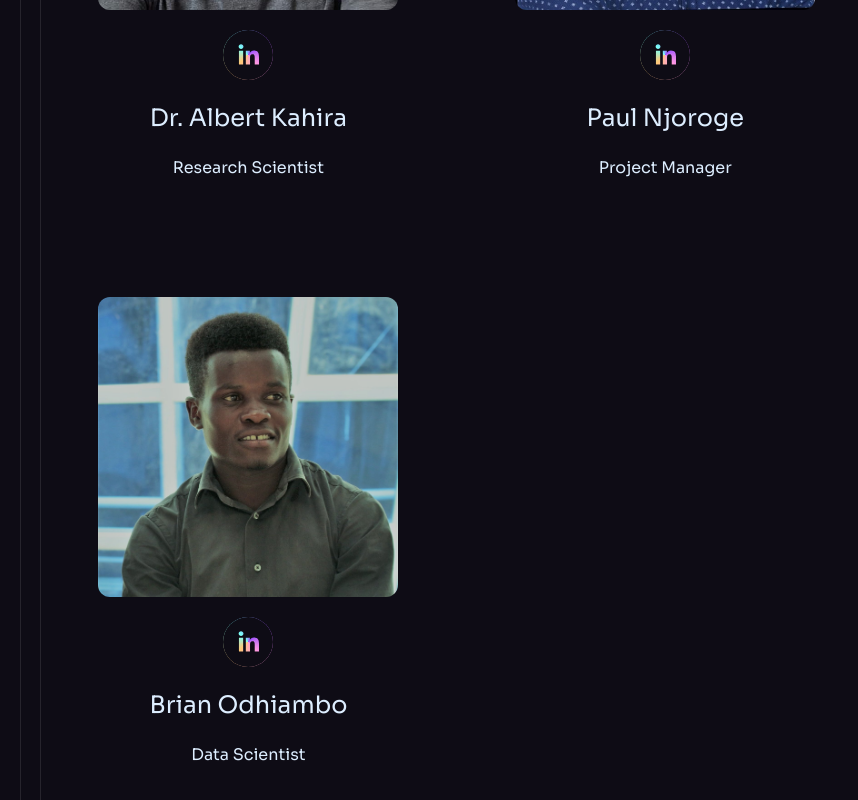
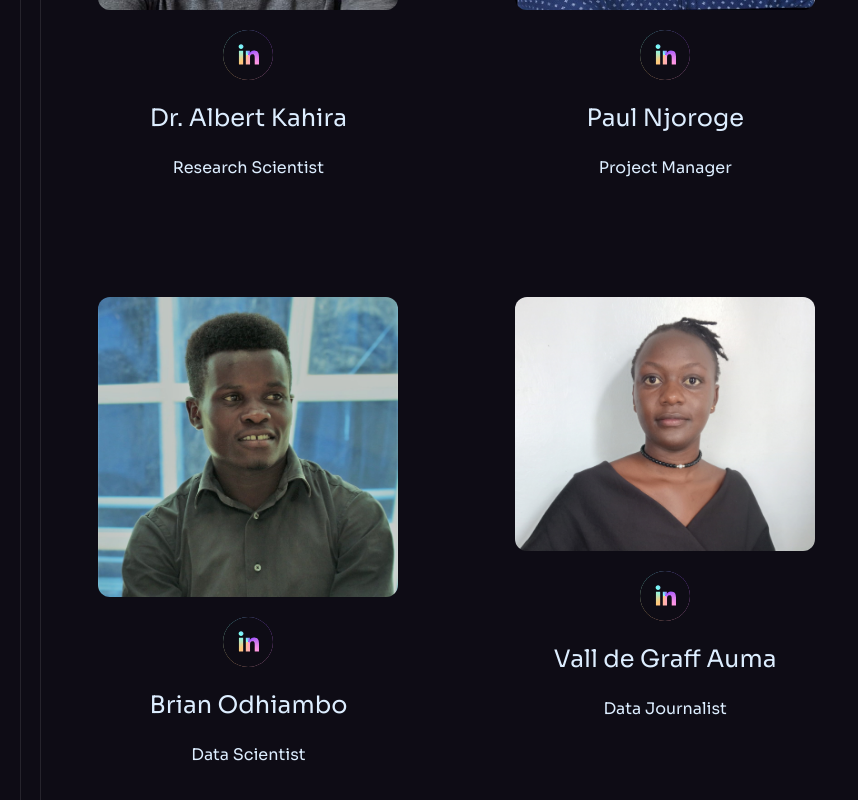
Before and after one commit to Datawise-Africa/datawise_frontend, a React (Vite) app: page /team in a window 1280 px wide. Shown: the part 588-1388 px from the top of the page, without its empty margins (0-858 px from the left). Built offline with nearby package versions, Linux system fonts and the light colour scheme.

Commit message:
Updated data for a new team member

```diff
--- a/src/constants/index.js
+++ b/src/constants/index.js
@@ -324,6 +324,17 @@ export const teamMembers = [
         twitter_url: "https://x.com/__Obrian",
         email: "brian@datawise.africa",
         backgroundUrl: "/assets/icon/reactangle-card-1.svg",
+    },
+    {
+        id: "2",
+        name: "Vall de Graff Auma",
+        title: "Data Journalist",
+        image: "/assets/team_members/vallde.jpg",
+        description: "",
+        linkedin_url: "https://www.linkedin.com/in/valldegraff2607",
+        twitter_url: "https://x.com/vallde_2607",
+        email: "vall@datawise.africa",
+        backgroundUrl: "/assets/icon/reactangle-card-1.svg",
     }
 ]
 
```
Also changed, not shown: public/assets/team_members/vallde.jpg (added).
